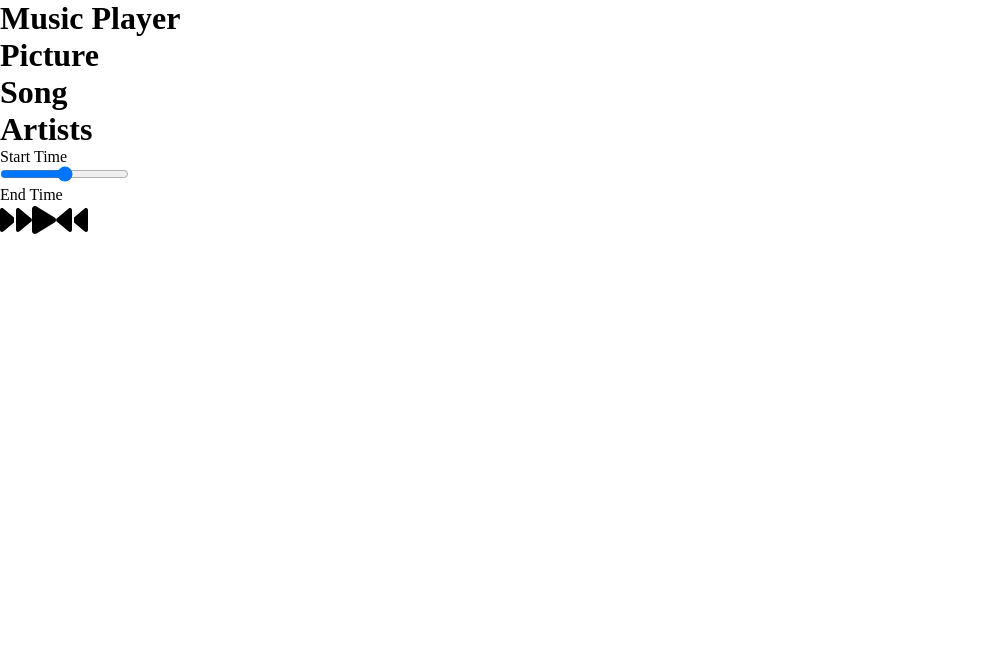
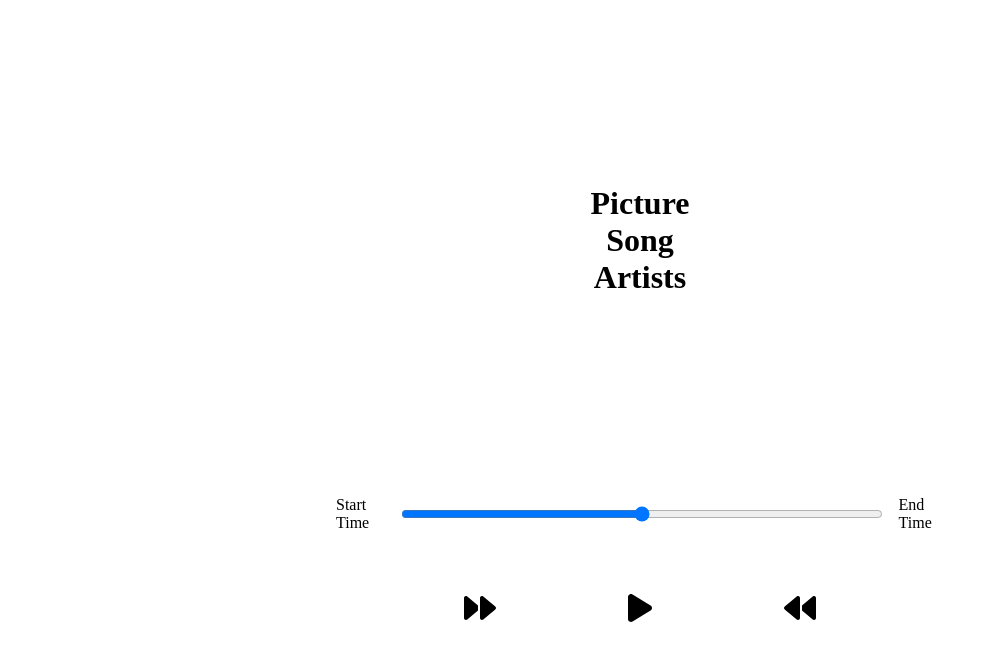
Before and after one commit to HARSHJHASD/React-Music-PLayer, a React (Create React App) app: page / in a window 1280 px wide. Shown: the top 660 px of the page, without its empty margins (0-995 px from the left). Built offline with nearby package versions, Linux system fonts and the light colour scheme.

Commit message:
dataa added

```diff
--- a/package.json
+++ b/package.json
@@ -13,6 +13,7 @@
     "react-dom": "^18.2.0",
     "react-scripts": "5.0.1",
     "sass": "^1.58.0",
+    "uuid": "^9.0.0",
     "web-vitals": "^2.1.4"
   },
   "scripts": {
--- a/src/App.js
+++ b/src/App.js
@@ -1,13 +1,15 @@
-import React from 'react';
+import React,{useState} from 'react';
 import Song from "./components/Song";
 import Player from "./components/Player";
+import data from "./util";
 
 import "./styles/app.scss";
 
 export const App = () => {
+  //state
+  const [songs,setSongs] = useState(data());
   return (
     <div className='App'>
-      <h1>Music Player</h1>
       <Song/>
       <Player/>
     </div>
--- a/src/components/Player.js
+++ b/src/components/Player.js
@@ -4,21 +4,22 @@ import { faPlay,faAngleLeft,faAngleRight, faForward, faBackward } from '@fortawe
 
 export const Player = () => {
   return (
-    <div classname="player">
+    <div className="player">
+
         <div className='time-control'>
             <p>Start Time</p>
             <input type="range"/>
             <p>End Time</p>
         </div>
+
         <div className='play-control'>
 
-            <FontAwesomeIcon size="2x" className='skip-back' icon ={faForward}/>
-
+        <FontAwesomeIcon size="2x" className='skip-back' icon ={faForward}/>
             <FontAwesomeIcon size="2x" className='play' icon={faPlay}/>
-
             <FontAwesomeIcon size="2x" className='skip-forward' icon ={faBackward}/>
         </div>
     </div>
+
   )
 }
 
--- a/src/components/Song.js
+++ b/src/components/Song.js
@@ -1,5 +1,5 @@
 import React from 'react'
-
+import '../styles/app.scss';
 export const Song = () => {
   return (
     <div className='song-container'>
@@ -9,6 +9,4 @@ export const Song = () => {
     </div>
   )
 }
-
-
 export default Song;
--- /dev/null
+++ b/src/styles/_player.scss
@@ -0,0 +1,31 @@
+.player{
+    min-height: 20vh;
+    display: flex;
+    // background-color: black;
+    flex-direction: column;
+    align-items: center;
+    justify-content: space-between;
+}
+
+.time-control{
+    width:50%;
+   display: flex;
+   input{
+    width:100%;
+    padding:1rem 2rem;
+   }
+   p{
+    padding:1rem;
+   }
+}
+
+.play-control{
+    display: flex;
+    justify-content: space-between;
+    align-items: center;
+    padding:1rem;
+    width: 30%;
+    svg{
+        cursor:pointer;
+    }
+}
--- /dev/null
+++ b/src/styles/_song.scss
@@ -0,0 +1,9 @@
+.song-container
+{
+    min-height:60vh;
+    // background-color: lightblue;
+    display: flex;
+    flex-direction: column;
+    align-items: center;
+    justify-content:center ;
+}
--- a/src/styles/app.scss
+++ b/src/styles/app.scss
@@ -3,3 +3,7 @@
     padding:0;
     box-sizing: border-box;
 }
+
+
+@import './song';
+@import './player';
--- /dev/null
+++ b/src/util.js
@@ -0,0 +1,72 @@
+import { v4 as uuidv4 } from "uuid";
+
+function chillHop() {
+    return [
+        {
+            name: "Dreaming",
+            cover: "https://chillhop.com/wp-content/uploads/2022/12/b48463b9b5a0351cc2f34b31fcee6185fdb03bb5-1024x1024.jpg",
+            artist: "Misha, Jussi Halme, El Train, goodie bags",
+            audio: "https://mp3.chillhop.com/serve.php/?mp3=49425",
+            color: ["#7c7561", "#535653"],
+            id: uuidv4(),
+            active: false,
+        },
+        {
+            name: "6am",
+            cover: "https://chillhop.com/wp-content/uploads/2022/09/8c2eab8525ace609b0c68b7564eb085d2244ee09-1024x1024.jpg",
+            artist: "Illetrate, Mr Slipz",
+            audio: "https://mp3.chillhop.com/serve.php/?mp3=48093",
+            color: ["#d6e0ca", "#7aadad"],
+            id: uuidv4(),
+            active: false,
+        },
+        {
+            name: "Joy Boy",
+            cover: "https://chillhop.com/wp-content/uploads/2022/10/41619d032f80a089e2c99e98953d441fd061ef12-1024x1024.jpg",
+            artist: "less.people",
+            audio: "https://mp3.chillhop.com/serve.php/?mp3=47639",
+            color: ["#494043", "#818689"],
+            id: uuidv4(),
+            active: false,
+        },
+        {
+            name: "Lavender",
+            cover: "https://chillhop.com/wp-content/uploads/2022/12/b48463b9b5a0351cc2f34b31fcee6185fdb03bb5-1024x1024.jpg",
+            artist: "El Train",
+            audio: "https://mp3.chillhop.com/serve.php/?mp3=49428",
+            color: ["#7c7561", "#535653"],
+            id: uuidv4(),
+            active: false,
+        },
+        {
+            name: "Special Person",
+            cover: "https://chillhop.com/wp-content/uploads/2022/10/41619d032f80a089e2c99e98953d441fd061ef12-1024x1024.jpg",
+            artist: "less.people",
+            audio: "https://mp3.chillhop.com/serve.php/?mp3=45169",
+            color: ["#494043", "#818689"],
+            id: uuidv4(),
+            active: true,
+        },
+        {
+            name: "Empty Rooms",
+            cover: "https://chillhop.com/wp-content/uploads/2022/09/8c2eab8525ace609b0c68b7564eb085d2244ee09-1024x1024.jpg",
+            artist: "Illetrate, Mr Slipz",
+            audio: "https://mp3.chillhop.com/serve.php/?mp3=48117",
+            color: ["#d6e0ca", "#7aadad"],
+            id: uuidv4(),
+            active: false,
+        },
+        {
+            name: "Someone New",
+            cover: "https://chillhop.com/wp-content/uploads/2022/10/41619d032f80a089e2c99e98953d441fd061ef12-1024x1024.jpg",
+            artist: "less.people",
+            audio: "https://mp3.chillhop.com/serve.php/?mp3=47641",
+            color: ["#494043", "#818689"],
+            id: uuidv4(),
+            active: false,
+        },
+    ];
+}
+
+
+export default chillHop;
```
Also changed, not shown: 1 other file (tests, documents, lock files or other folders).
